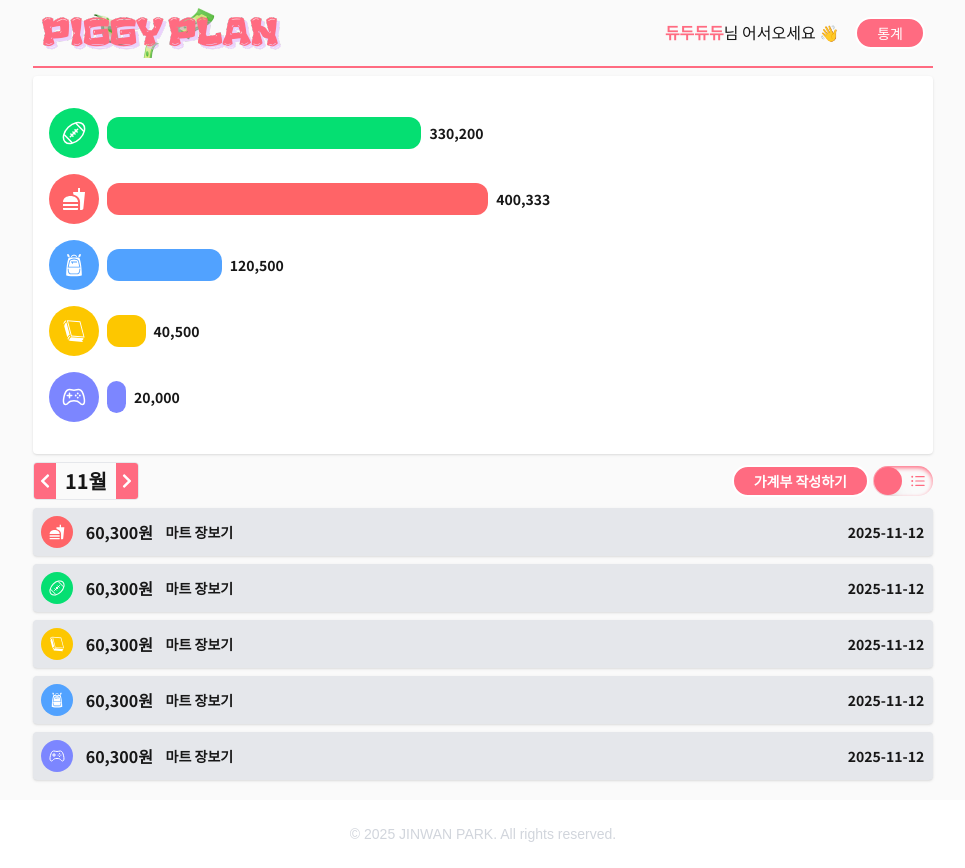
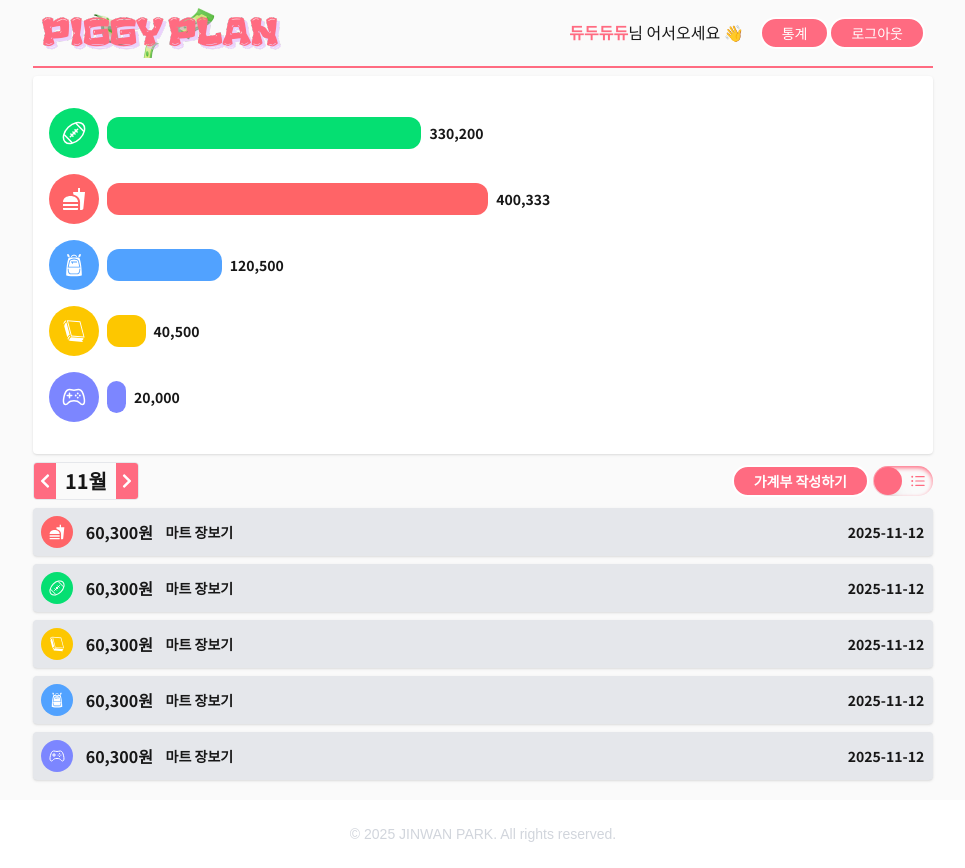
Before and after one commit to JinWan0823/piggy-plan, a Next.js app: page / in a window 1280 px wide. Shown: the whole page, without its empty margins (157-1122 px from the left). Built offline with nearby package versions, Linux system fonts and the light colour scheme; no server answers; sample sign-in values are in the browser's storage.

Commit message:
✨ 로그아웃/리디렉션 추가

```diff
--- a/app/_components/pages/MainPage.tsx
+++ b/app/_components/pages/MainPage.tsx
@@ -3,9 +3,14 @@ import { useState } from "react";
 import Logo from "../common/Logo";
 import MainWrap from "../common/MainWrap";
 import MonthlyTotal from "../common/MonthlyTotal";
+import { signOut } from "next-auth/react";
 
 export default function MainPage() {
   const [modal, setModal] = useState(false);
+
+  const handleLogout = async () => {
+    await signOut({ redirect: true });
+  };
   return (
     <>
       <div className="w-[900px] mx-auto">
@@ -22,6 +27,12 @@ export default function MainPage() {
             >
               통계
             </button>
+            <button
+              onClick={handleLogout}
+              className="bg-[#ff6b81] text-sm text-white p-1 px-5 rounded-full border-2 border-white"
+            >
+              로그아웃
+            </button>
           </p>
         </header>
         {modal && <MonthlyTotal setModal={setModal} />}
--- a/app/_components/signup/LoginForm.tsx
+++ b/app/_components/signup/LoginForm.tsx
@@ -2,8 +2,15 @@
 import { useActionState, useState } from "react";
 import Logo from "../common/Logo";
 import { signIn } from "next-auth/react";
+import { useRouter } from "next/navigation";
 
-export async function handleLogin(_prevState: unknown, formData: FormData) {
+export default function LoginForm() {
+  const [rememberId, setRememberId] = useState(false);
+  const router = useRouter();
+
+  const [data, submitAction, isPending] = useActionState(handleLogin, null);
+
+  async function handleLogin(_prevState: unknown, formData: FormData) {
     const username = formData.get("username");
     const password = formData.get("password");
     const autoLogin = "false";
@@ -20,12 +27,8 @@ export async function handleLogin(_prevState: unknown, formData: FormData) {
     }
 
     alert("로그인성공");
+    router.push("/");
   }
-
-export default function LoginForm() {
-  const [rememberId, setRememberId] = useState(false);
-
-  const [data, submitAction, isPending] = useActionState(handleLogin, null);
 
   return (
     <>
--- a/app/api/auth/[...nextauth]/authOptions.ts
+++ b/app/api/auth/[...nextauth]/authOptions.ts
@@ -37,7 +37,7 @@ export const authOptions: NextAuthOptions = {
           id: user._id.toString(),
           username: user.username,
           nickname: user.nickname,
-          autoLogin: credentials?.autoLogin === "true",
+          autoLogin: credentials?.autoLogin === "on",
         } as UserProps;
       },
     }),
```
Lines whose indentation alone changed are shown as unchanged.
